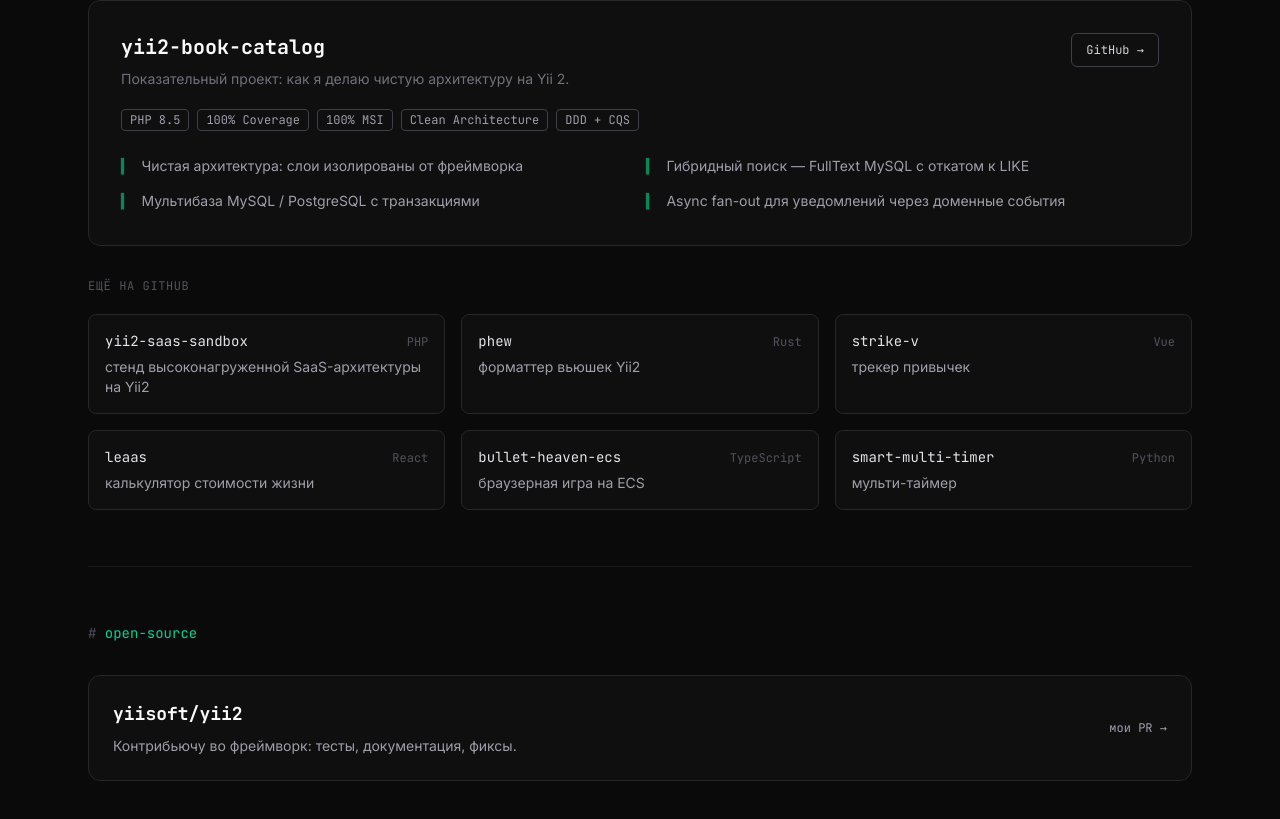
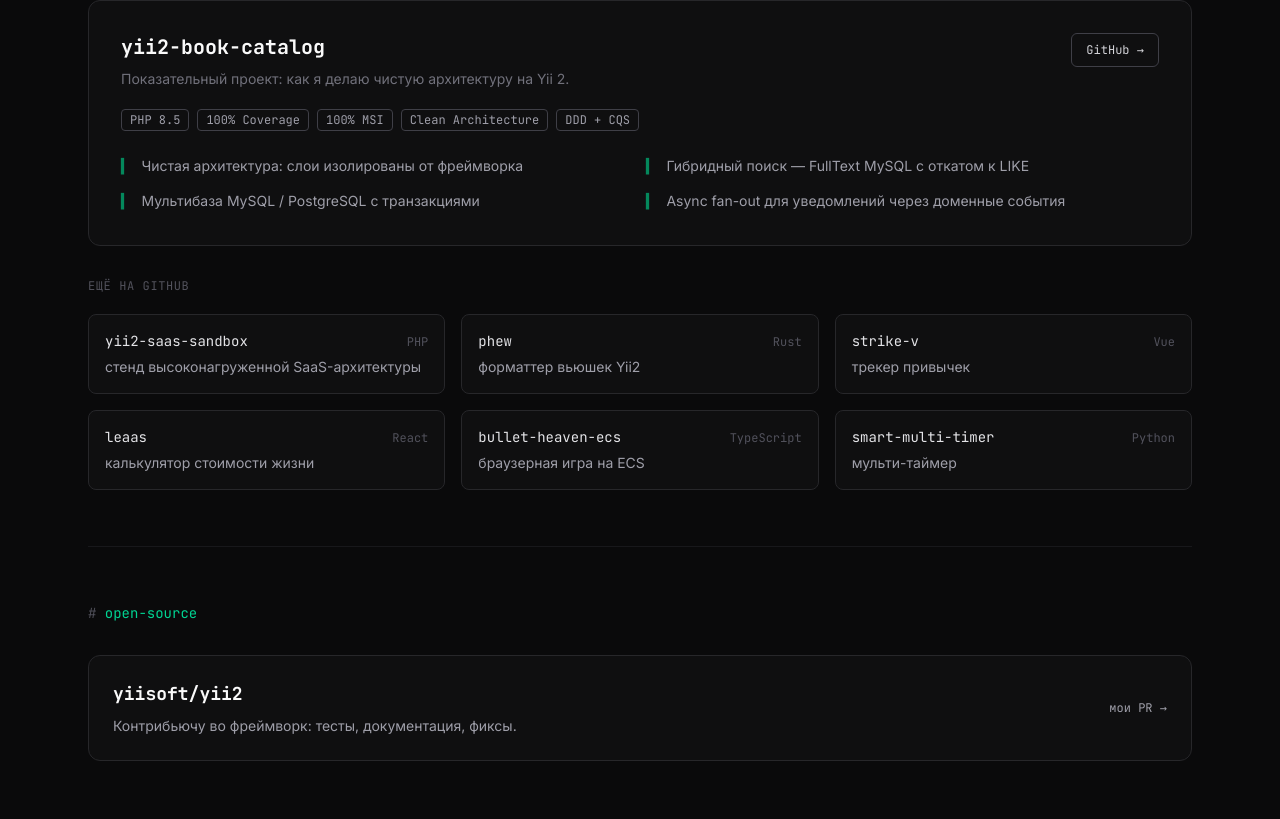
Before and after one commit to WarLikeLaux/WarLikeLaux.github.io, a React (Vite) app: page / in a window 1280 px wide. Shown: the part 1587-2406 px from the top of the page. Built offline with nearby package versions, Linux system fonts and the light colour scheme.

Commit message:
Trim `yii2-saas-sandbox` description

```diff
--- a/src/data.ts
+++ b/src/data.ts
@@ -39,7 +39,7 @@
 ]
 
 export const OTHER_PROJECTS = [
-  { name: 'yii2-saas-sandbox', desc: 'стенд высоконагруженной SaaS-архитектуры на Yii2', lang: 'PHP', href: 'https://github.com/WarLikeLaux/yii2-saas-sandbox' },
+  { name: 'yii2-saas-sandbox', desc: 'стенд высоконагруженной SaaS-архитектуры', lang: 'PHP', href: 'https://github.com/WarLikeLaux/yii2-saas-sandbox' },
   { name: 'phew', desc: 'форматтер вьюшек Yii2', lang: 'Rust', href: 'https://github.com/WarLikeLaux/phew' },
   { name: 'strike-v', desc: 'трекер привычек', lang: 'Vue', href: 'https://github.com/WarLikeLaux/strike-v' },
   { name: 'leaas', desc: 'калькулятор стоимости жизни', lang: 'React', href: 'https://github.com/WarLikeLaux/leaas' },
```
